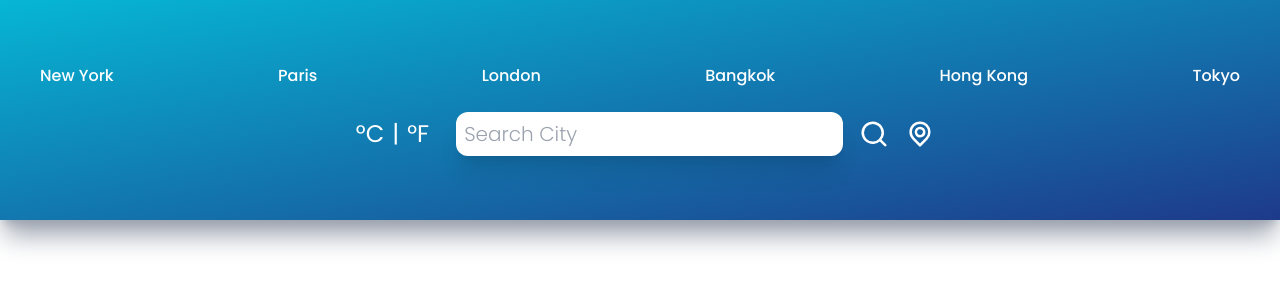
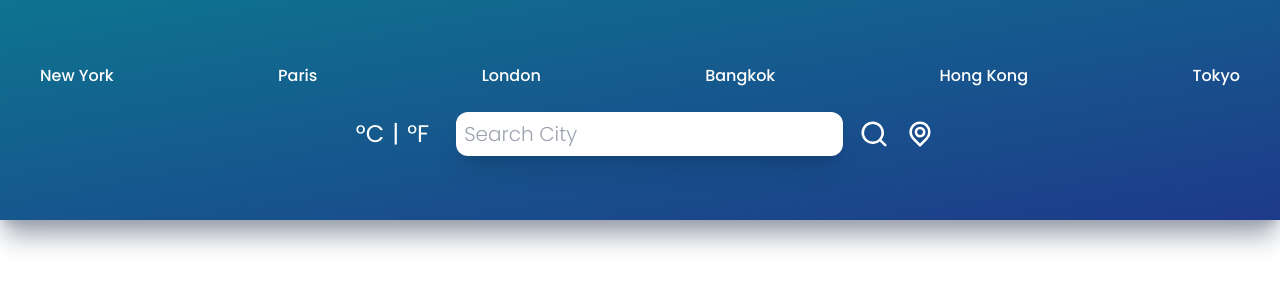
Before and after one commit to hmongdev/react-weather-app, a React (Create React App) app: page / in a window 1280 px wide. Shown: the top 300 px of the page. Built offline with nearby package versions, Linux system fonts and the light colour scheme; no server answers.

Commit message:
complete conditional background

```diff
--- a/src/App.js
+++ b/src/App.js
@@ -26,8 +26,19 @@ export default function App() {
         //every time query or units change, fetch new data
     }, [query, units]);
 
+    //conditional background
+    const formatBackground = () => {
+        if (!weather) return 'from-cyan-700 to blue-700';
+        const threshold = units === 'metric' ? 20 : 60;
+        if (weather.temp <= threshold) return 'from-cyan-700 to blue-700';
+
+        return 'from-yellow-700 to to-orange-700';
+    };
+
     return (
-        <div className="mx-auto py-10 px-10 bg-gradient-to-br from-cyan-500 to to-blue-900 h-fit shadow-xl shadow-gray-400">
+        <div
+            className={`mx-auto py-10 px-10 bg-gradient-to-br from-cyan-500 to to-blue-900 h-fit shadow-xl shadow-gray-400 ${formatBackground()}`}
+        >
             <CityButtons setQuery={setQuery} />
             <Inputs setQuery={setQuery} units={units} setUnits={setUnits} />
             {weather && (
```
